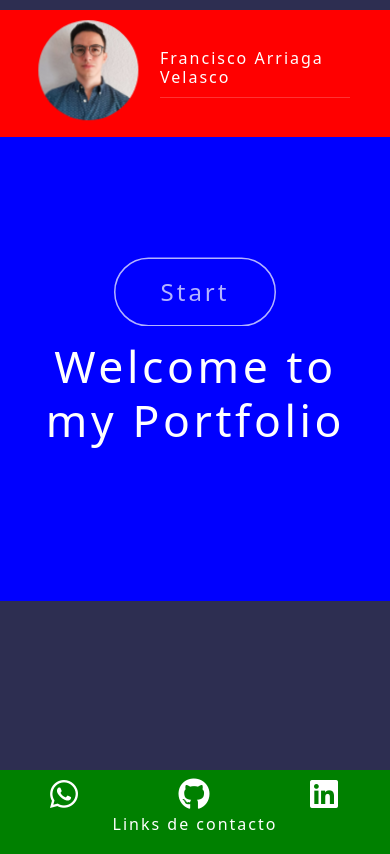
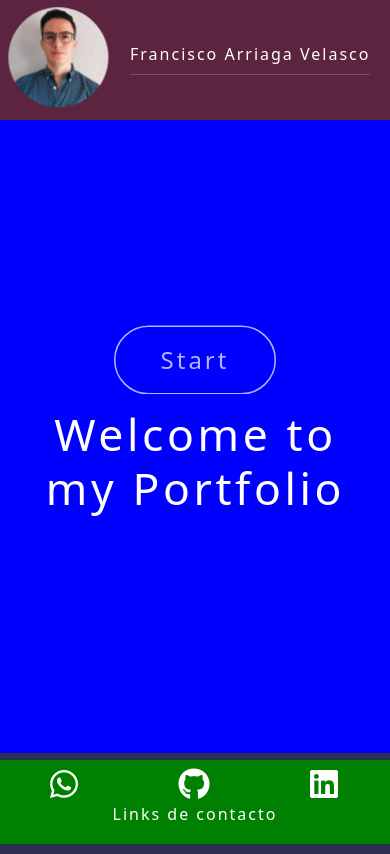
Before and after one commit to arrrriaga/portafolio-proyectos, a React (Create React App) app: page / in a window 390 px wide. Shown: the top 854 px of the page. Built offline with nearby package versions, Linux system fonts and the light colour scheme.

Commit message:
prueba responsive en celulares

```diff
--- a/src/components/Header/Header.css
+++ b/src/components/Header/Header.css
@@ -1,7 +1,6 @@
 header {
   display: flex;
-  margin-top: 10px;
-  padding: 40px;
+  padding: 10px;
   align-items: center;
 }
 
--- a/src/index.css
+++ b/src/index.css
@@ -19,24 +19,22 @@ div {
 }
 /* Distribución de página */
 header {
-  background-color: red;
-  height: 15vh;
+  background-color: rgba(255, 0, 0, 0.225);
 }
 main {
   background-color: blue;
-  height: 55vh;
+  height: 75vh;
 }
 footer {
   background-color: green;
   height: 10vh;
   position: absolute;
   width: 100%;
-
   bottom: 0;
 }
 
 body {
-  /* overflow: hidden; */
+  overflow: hidden;
   background: rgb(45, 46, 81);
   height: 100vh;
   width: 100%;
```
